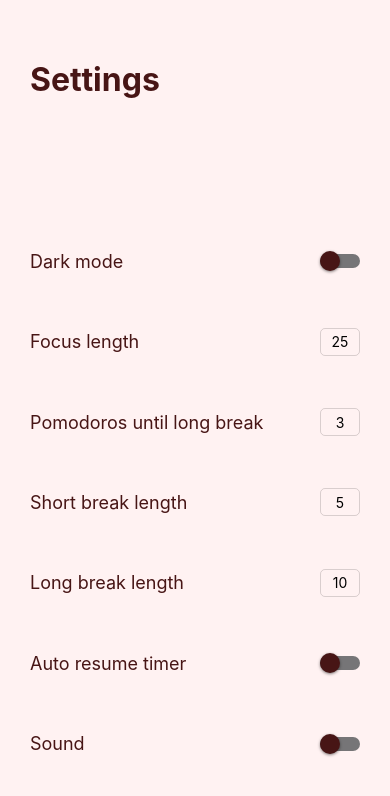
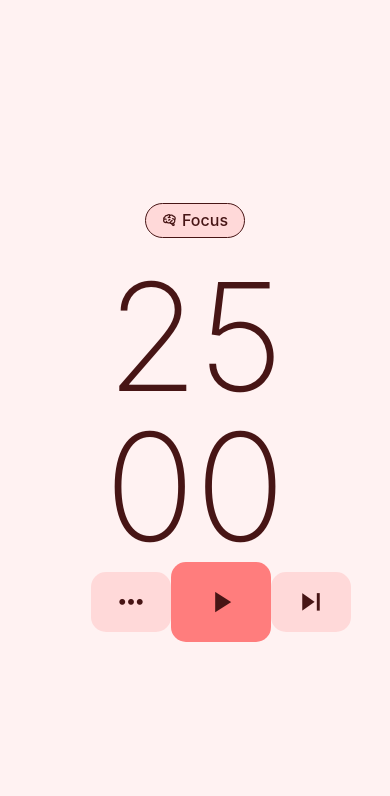
Before and after one commit to lesada/pomodoroclock, a React Native app: screen / in a window 390 px wide. Shown: the top 796 px of the page. Built offline with nearby package versions, Linux system fonts and the light colour scheme.

Commit message:
Close and open modal settings

```diff
--- a/src/components/Settings/index.jsx
+++ b/src/components/Settings/index.jsx
@@ -1,15 +1,17 @@
 import React, {useState} from 'react';
-import {Alert, Modal, Switch} from 'react-native';
+import {Alert, Modal, Switch, TouchableOpacity} from 'react-native';
+import MaterialCommunityIcons from 'react-native-vector-icons/MaterialCommunityIcons';
 
 import {
   SettingsModal,
+  TitleField,
   TitleText,
   FormField,
   LabelText,
   NumberInput,
 } from './styles';
 
-function Settings() {
+function Settings({isModalVisible, setIsModalVisible}) {
   const [darkMode, setDarkMode] = useState(false);
   const [resumeTimer, setResumeTimer] = useState(false);
   const [sound, setSound] = useState(false);
@@ -18,21 +20,16 @@ function Settings() {
   const [shortBreak, setShortBreak] = useState(5);
   const [longBreak, setLongBreak] = useState(10);
 
-  //   onChanged (text) {
-  //     this.setState({
-  //         mobile: text.replace(/[^0-9]/g, ''),
-  //     });
-  // }
   return (
-    <Modal
-      animationType="slide"
-      transparent={true}
-      onRequestClose={() => {
-        Alert.alert('Modal has been closed.');
-        setModalVisible(!modalVisible);
-      }}>
+    <Modal animationType="slide" transparent={true} visible={isModalVisible}>
       <SettingsModal>
-        <TitleText>Settings</TitleText>
+        <TitleField>
+          <TitleText>Settings </TitleText>
+          <TouchableOpacity onPress={() => setIsModalVisible(false)}>
+            <MaterialCommunityIcons name="close" color={'#471515'} size={35} />
+          </TouchableOpacity>
+        </TitleField>
+
         <FormField>
           <LabelText>Dark mode</LabelText>
           <Switch
--- a/src/components/Settings/styles.js
+++ b/src/components/Settings/styles.js
@@ -7,11 +7,17 @@ export const SettingsModal = styled.View`
   padding: 60px 30px;
 `;
 
+export const TitleField = styled.View`
+  flex-direction: row;
+  align-items: center;
+  justify-content: space-between;
+  flex: 2;
+`;
+
 export const TitleText = styled.Text`
   font-size: 32px;
   font-weight: 700;
   color: #471515;
-  flex: 2;
 `;
 
 export const FormField = styled.View`
@@ -34,5 +40,6 @@ export const NumberInput = styled.TextInput`
   height: 28px;
   width: 40px;
   padding: 0 5px;
+  margin-right: 5px;
   text-align: center;
 `;
--- a/src/components/Timer/index.jsx
+++ b/src/components/Timer/index.jsx
@@ -14,7 +14,7 @@ import {
 import Settings from '../Settings';
 
 function Timer() {
-  const [modalVisible, setModalVisible] = useState(false);
+  const [isModalVisible, setIsModalVisible] = useState(false);
 
   return (
     <Container>
@@ -25,7 +25,7 @@ function Timer() {
       <Time>25</Time>
       <Time>00</Time>
       <WrapperButtons>
-        <SecondaryButton onPress={() => setModalVisible(true)}>
+        <SecondaryButton onPress={() => setIsModalVisible(true)}>
           <MaterialCommunityIcons
             name="dots-horizontal"
             color={'#471515'}
@@ -43,7 +43,10 @@ function Timer() {
           />
         </SecondaryButton>
       </WrapperButtons>
-      <Settings />
+      <Settings
+        setIsModalVisible={setIsModalVisible}
+        isModalVisible={isModalVisible}
+      />
     </Container>
   );
 }
```
